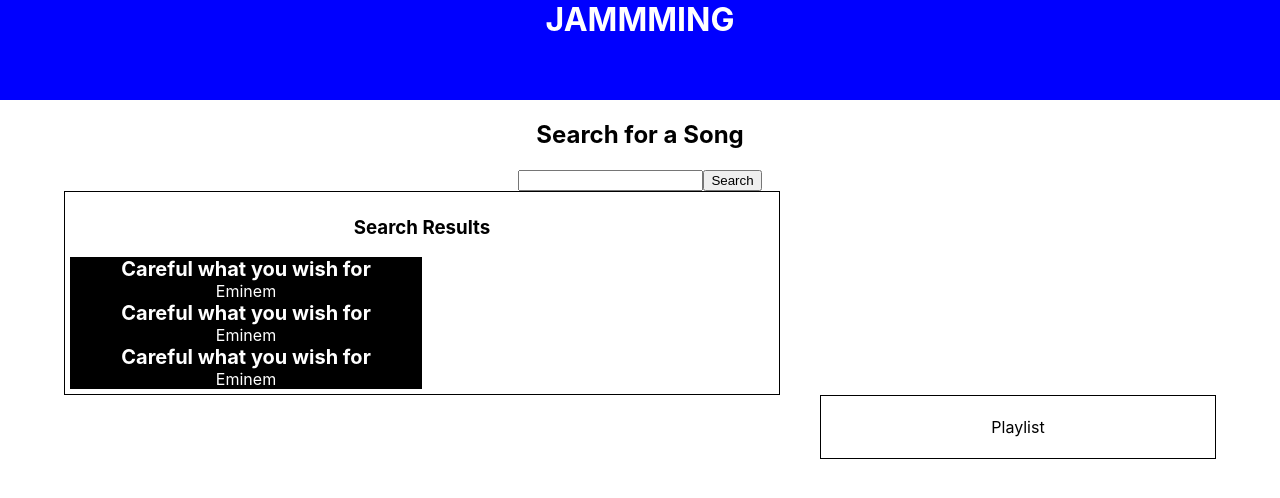
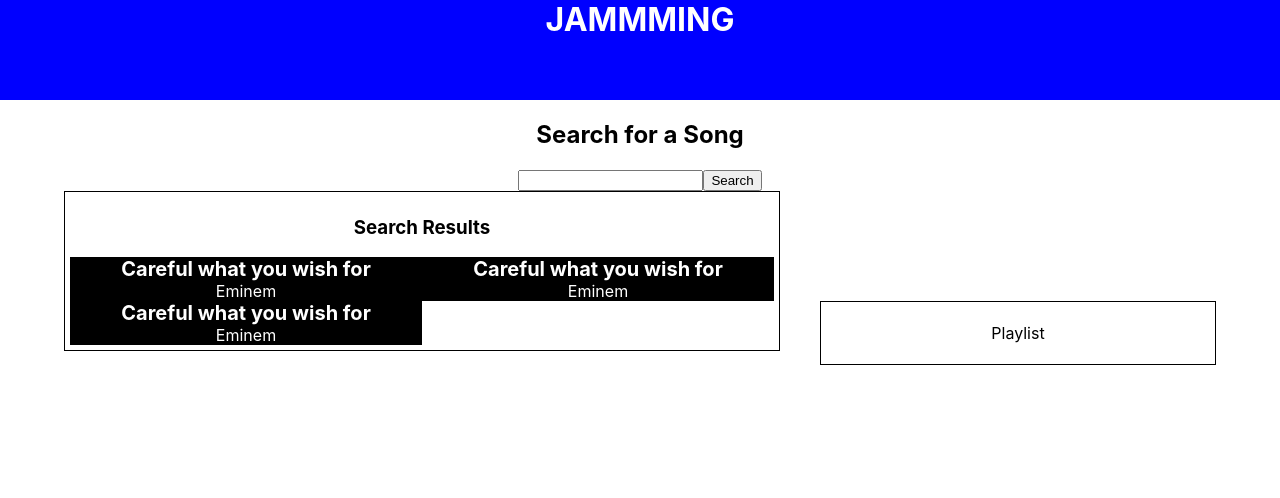
Before and after one commit to oliverwigren/jammming, a React (Create React App) app: page / in a window 1280 px wide. Shown: the top 498 px of the page. Built offline with nearby package versions, Linux system fonts and the light colour scheme.

Commit message:
fixed flex

```diff
--- a/src/components/SearchResultsArea.js
+++ b/src/components/SearchResultsArea.js
@@ -6,7 +6,7 @@ function SearchResultsArea() {
   return (
     <section className={styles.section}>
       <h3>Search Results</h3>
-      <div styles={styles.div}>
+      <div className={styles.contain}>
         <SearchResults />
         <SearchResults />
         <SearchResults />
--- a/src/styles/PlaylistArea.module.css
+++ b/src/styles/PlaylistArea.module.css
@@ -1,7 +1,9 @@
 .section {
     width: 30%;
-    margin-right: 5%;
+    right: 5%;
     float: right;
     border: 1px solid black;
     padding: 5px;
+    position: fixed;
+    margin-top: -50px;
 }
--- a/src/styles/SearchResultsArea.module.css
+++ b/src/styles/SearchResultsArea.module.css
@@ -4,10 +4,10 @@
     border: 1px solid black;
     padding: 5px;
 }
-.div {
-    display: inline-flex;
+.contain {
+    display: flex;
     flex-wrap: wrap;
     align-content: center;
-    justify-content: center;
+    justify-content: space-between;
     align-items: center;
 }
--- a/src/styles/SongBox.module.css
+++ b/src/styles/SongBox.module.css
@@ -2,6 +2,7 @@
     background-color: black;
     color: white;
     width: 50%;
+    min-width: 250px;
 }
 .b {
     font-size: 1.25rem;
```
